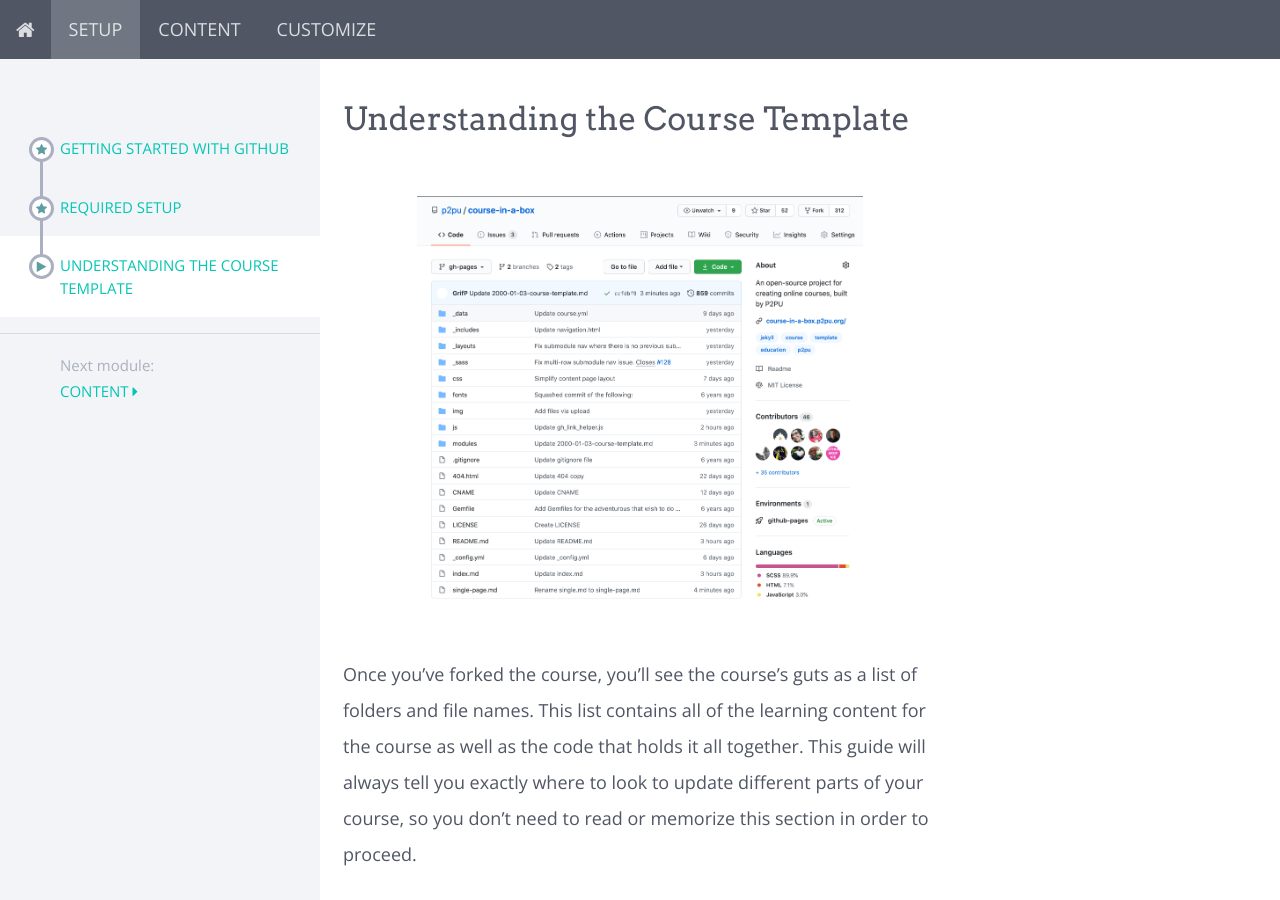
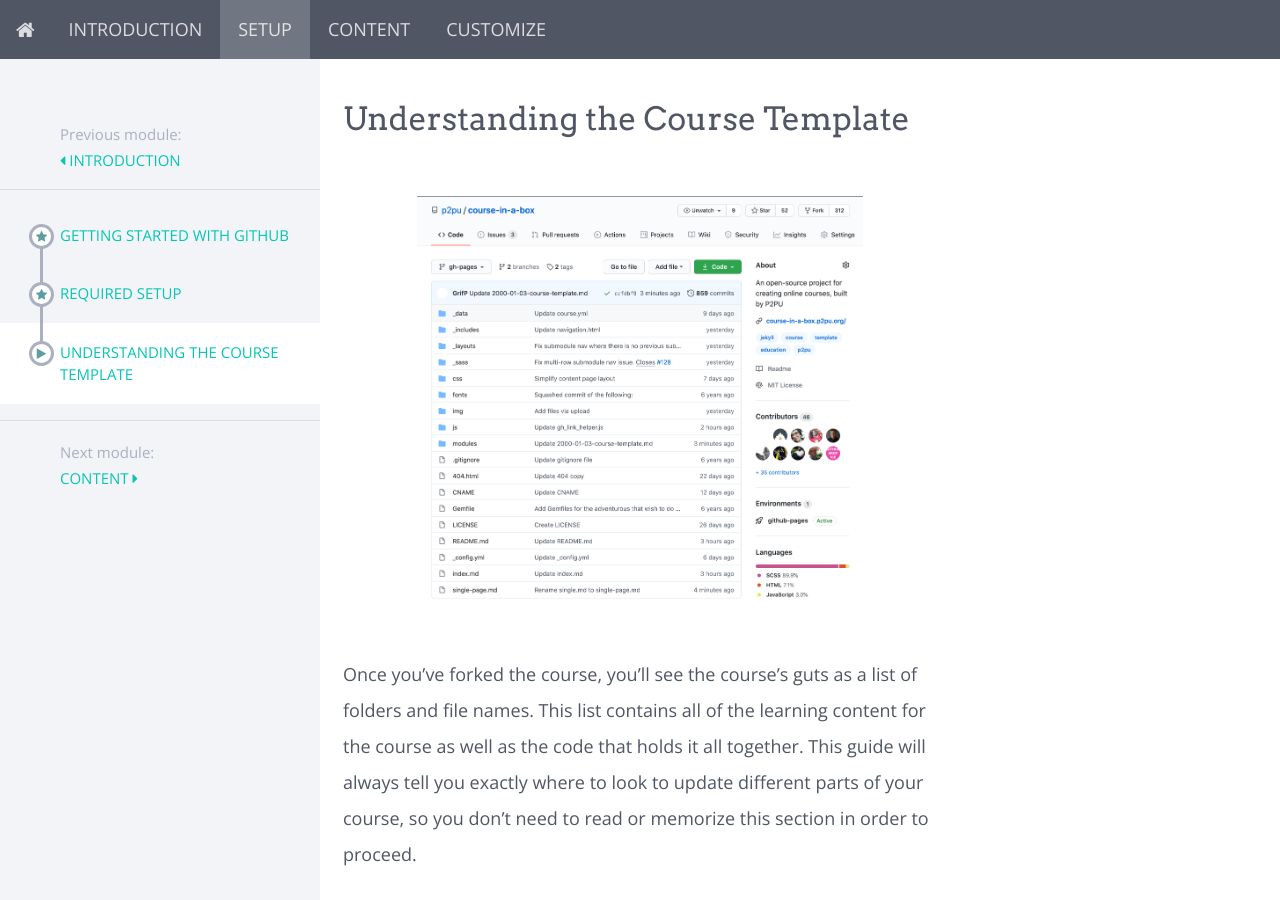
Before and after one commit to ebonsi/building-a-server-macosx, a Jekyll site: the page built from modules/setup/_posts/2000-01-03-course-template.md, in a window 1280 px wide and 900 px high. Built offline with Jekyll 4.4.1, drawn with Linux system fonts in a browser that asks for light colours; nearby versions of some CDN libraries.

Commit message:
Update course.yml

```diff
--- a/_data/course.yml
+++ b/_data/course.yml
@@ -1,3 +1,3 @@
 title: How to Build a Mac OS X Client Home Server
 description: An open-source project for creating online courses, built by <a href="https://www.p2pu.org">P2PU</a>
-modules: ["setup", "content", "customize"]
+modules: ["introduction","setup", "content", "customize"]
```
